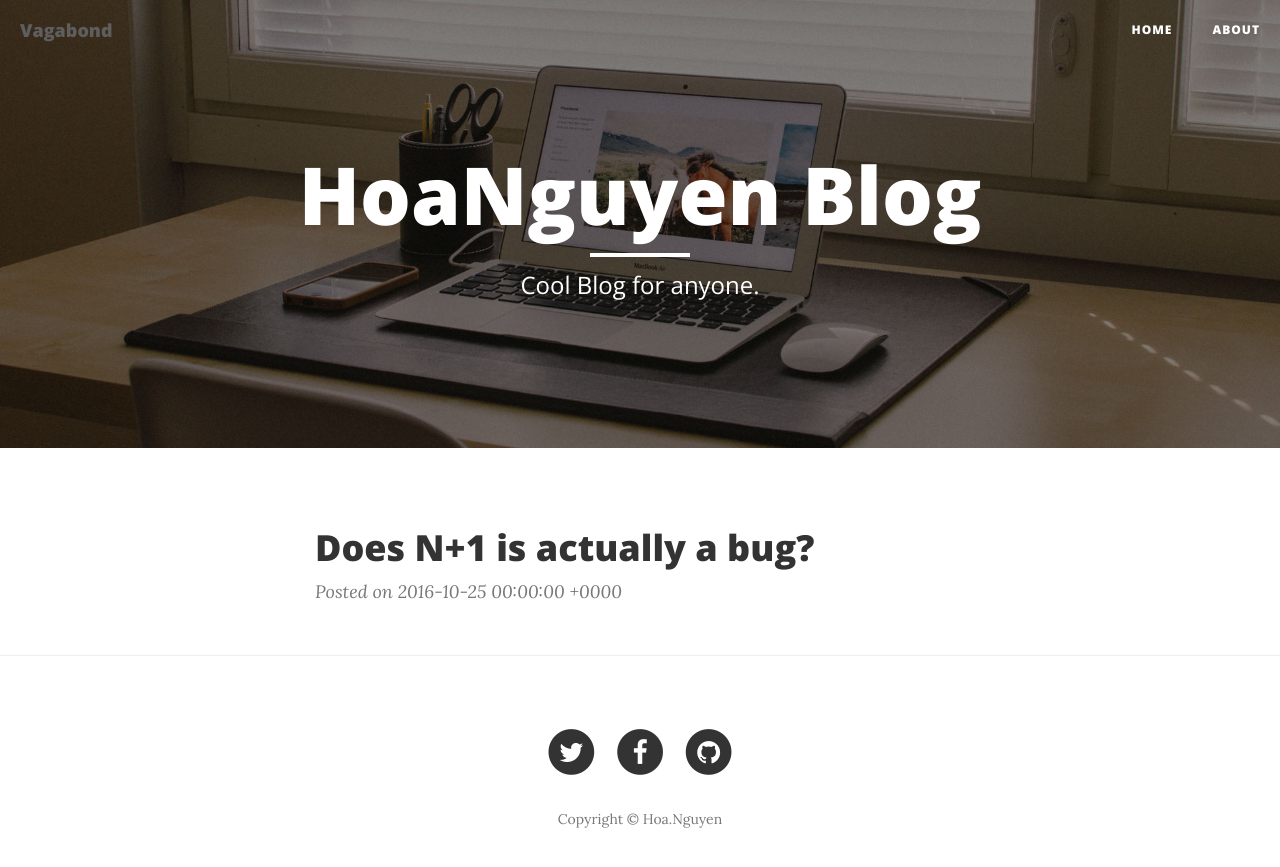
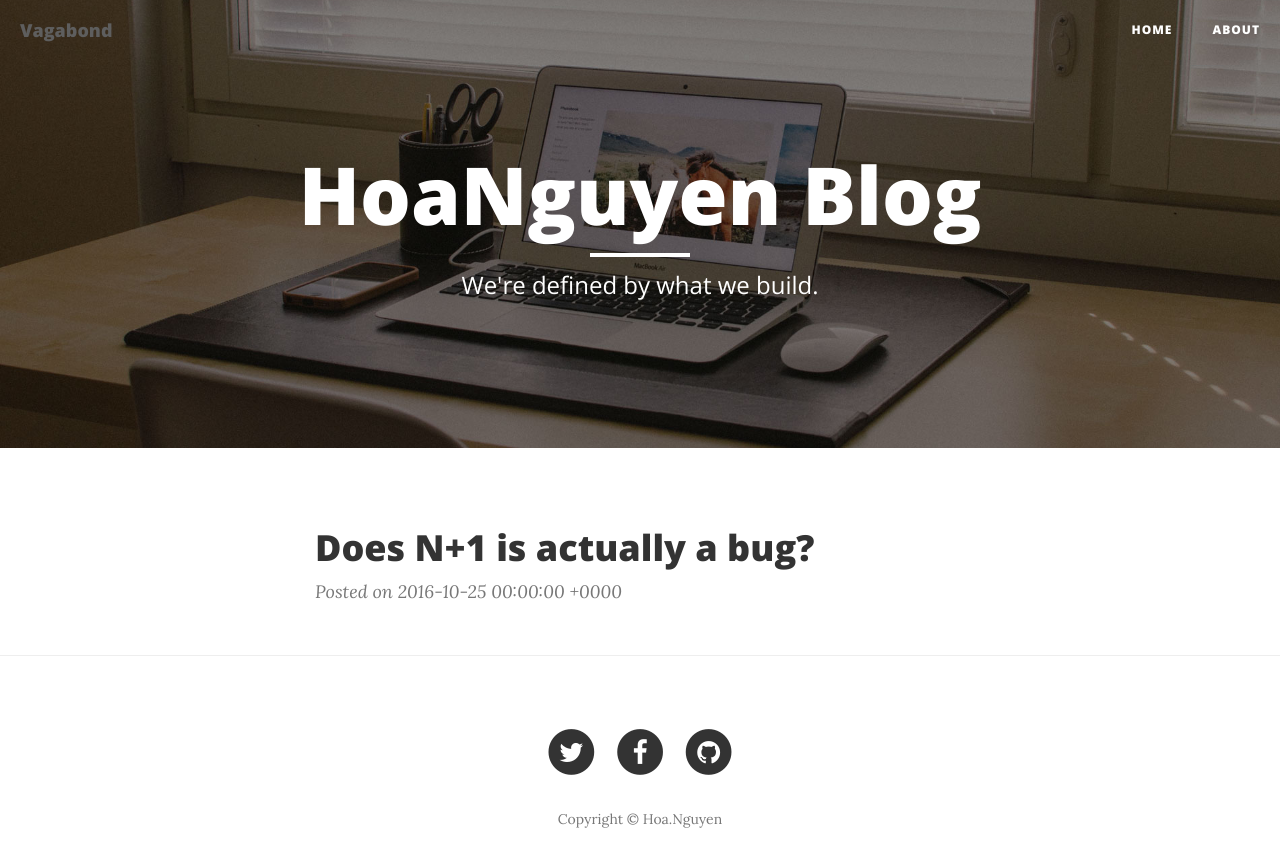
Before and after one commit to nvh0412/nvh0412.github.io, a Jekyll site: the page built from index.md, in a window 1280 px wide. Shown: the top 867 px of the page. Built offline with Jekyll 4.4.1, drawn with Linux system fonts in a browser that asks for light colours; nearby versions of some CDN libraries.

Commit message:
[f] Update sologan of blog

```diff
--- a/index.md
+++ b/index.md
@@ -5,5 +5,5 @@
 layout: home
 background_header: home-bg.jpg
 title: HoaNguyen Blog
-subtitle: Cool Blog for anyone.
+subtitle: We're defined by what we build.
 ---
```
